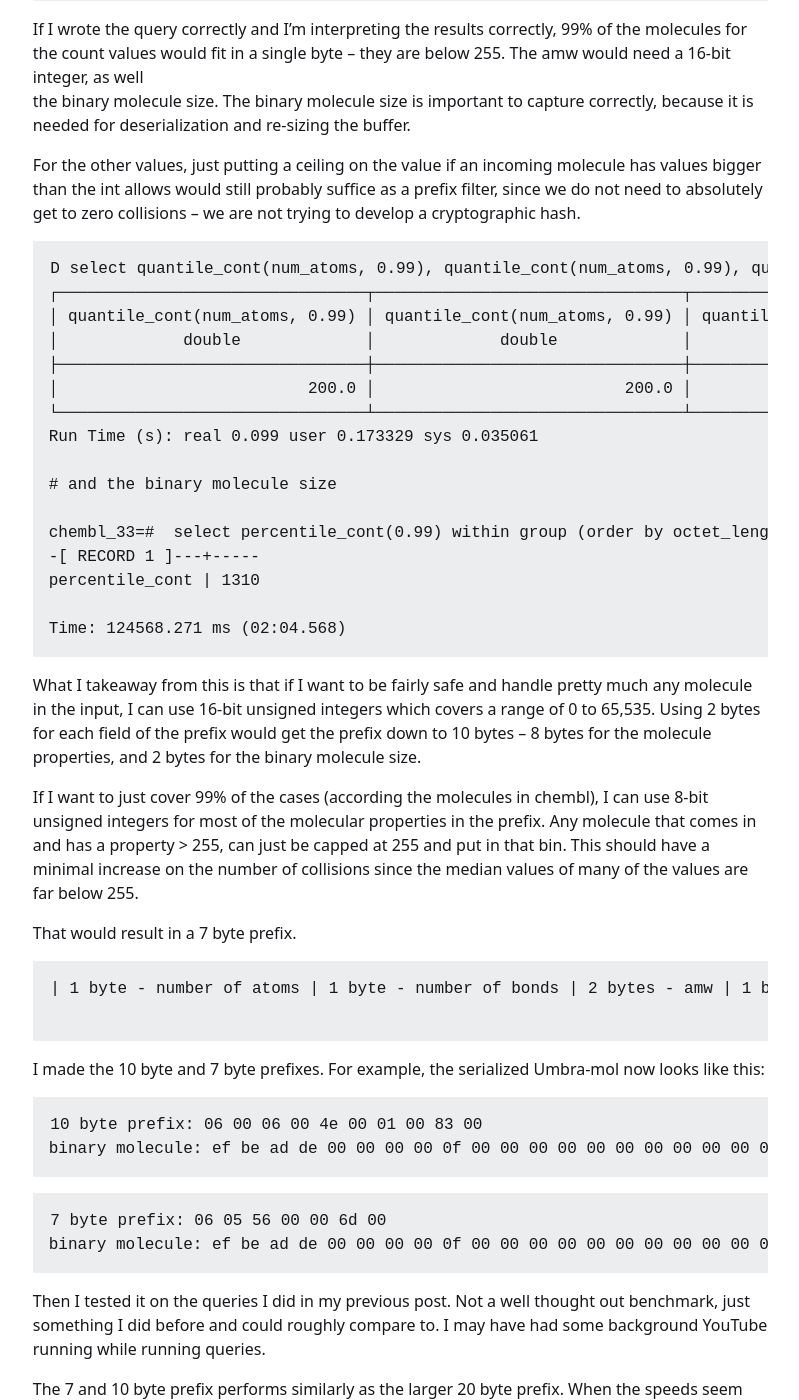
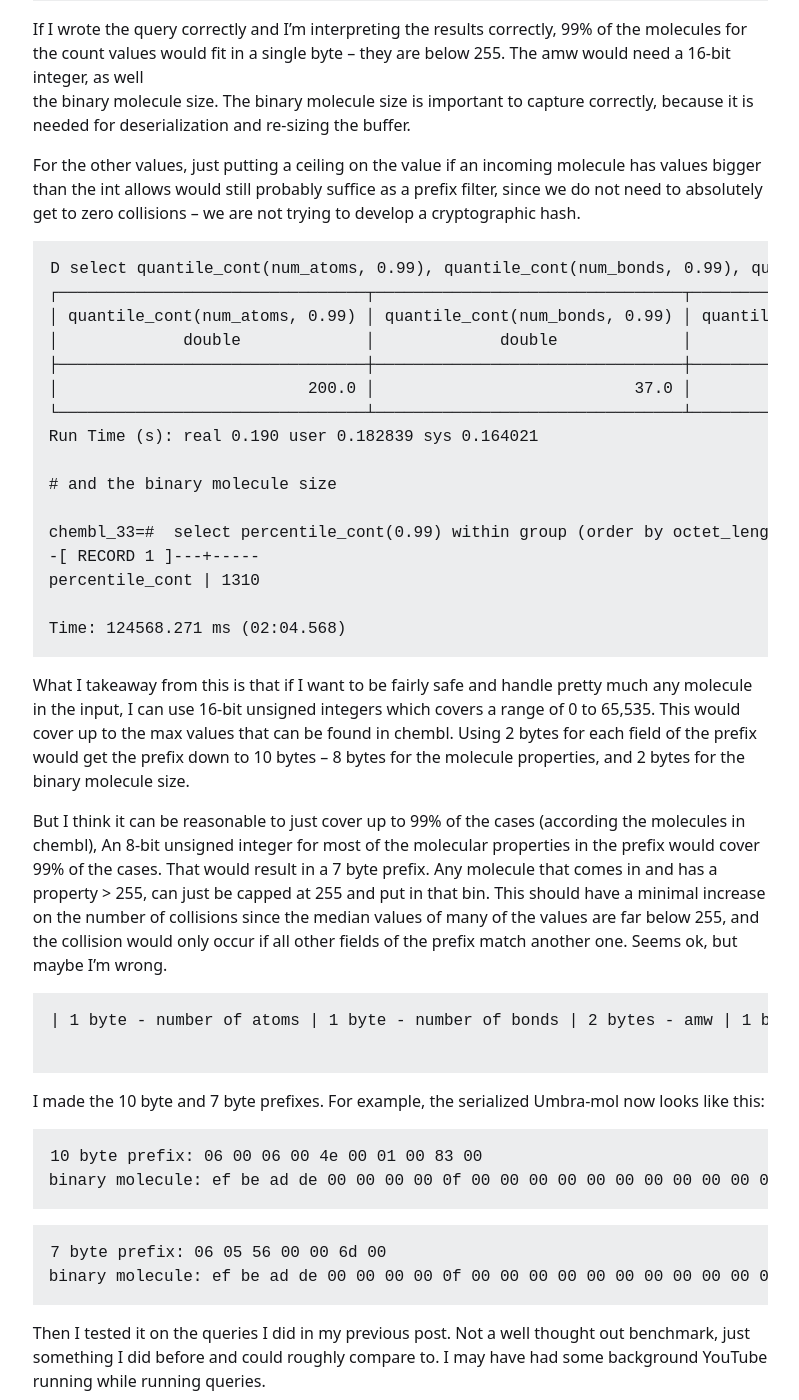
Before and after one commit to bodowd/bodowd.github.io, a Jekyll site: the page built from _posts/2024-07-25-umbra-mol-2.md, in a window 1280 px wide and 1400 px high, scrolled down 11195 px. Shown: the whole window, without its empty margins (320-1119 px from the left). Built offline with Jekyll 4.4.1, drawn with Linux system fonts in a browser that asks for light colours.

Commit message:
fix typo in sql query

````diff
--- a/_posts/2024-07-25-umbra-mol-2.md
+++ b/_posts/2024-07-25-umbra-mol-2.md
@@ -600,14 +600,14 @@ filter, since we do not need to absolutely get to zero collisions -- we are not
 trying to develop a cryptographic hash.
 
 ```sql
-D select quantile_cont(num_atoms, 0.99), quantile_cont(num_atoms, 0.99), quantile_cont(num_rings, 0.99), quantile_cont(amw::integer, 0.99) from molecule;
+D select quantile_cont(num_atoms, 0.99), quantile_cont(num_bonds, 0.99), quantile_cont(num_rings, 0.99), quantile_cont(amw::integer, 0.99) from molecule;
 ┌────────────────────────────────┬────────────────────────────────┬────────────────────────────────┬───────────────────────────────────────────┐
-│ quantile_cont(num_atoms, 0.99) │ quantile_cont(num_atoms, 0.99) │ quantile_cont(num_rings, 0.99) │ quantile_cont(CAST(amw AS INTEGER), 0.99) │
+│ quantile_cont(num_atoms, 0.99) │ quantile_cont(num_bonds, 0.99) │ quantile_cont(num_rings, 0.99) │ quantile_cont(CAST(amw AS INTEGER), 0.99) │
 │             double             │             double             │             double             │                  double                   │
 ├────────────────────────────────┼────────────────────────────────┼────────────────────────────────┼───────────────────────────────────────────┤
-│                          200.0 │                          200.0 │                            8.0 │                                    1446.0 │
+│                          200.0 │                           37.0 │                            8.0 │                                    1446.0 │
 └────────────────────────────────┴────────────────────────────────┴────────────────────────────────┴───────────────────────────────────────────┘
-Run Time (s): real 0.099 user 0.173329 sys 0.035061
+Run Time (s): real 0.190 user 0.182839 sys 0.164021
 
 # and the binary molecule size
 
@@ -619,18 +619,19 @@ Time: 124568.271 ms (02:04.568)
 ```
 
 What I takeaway from this is that if I want to be fairly safe and handle pretty
-much any molecule in the input, I can use
-16-bit unsigned integers which covers a range of 0 to 65,535.
+much any molecule in the input, I can use 16-bit unsigned integers which covers
+a range of 0 to 65,535. This would cover up to the max values that can be found in chembl.
 Using 2 bytes for each field of the prefix would get the prefix down to 10 bytes --
 8 bytes for the molecule properties, and 2 bytes for the binary molecule size.
 
-If I want to just cover 99% of the cases (according the molecules in chembl),
-I can use 8-bit unsigned integers for most of the molecular properties in
-the prefix. Any molecule that comes in and has a property > 255, can just be
+But I think it can be reasonable to just cover up to 99% of the cases (according the molecules in chembl),
+An 8-bit unsigned integer for most of the molecular properties in
+the prefix would cover 99% of the cases.
+That would result in a 7 byte prefix. Any molecule that comes in and has a property > 255, can just be
 capped at 255 and put in that bin. This should have a minimal increase on the
-number of collisions since the median values of many of the values are far below 255.
-
-That would result in a 7 byte prefix.
+number of collisions since the median values of many of the values are far below 255,
+and the collision would only occur if all other fields of the prefix match another one.
+Seems ok, but maybe I'm wrong.
 
 ```
 | 1 byte - number of atoms | 1 byte - number of bonds | 2 bytes - amw | 1 bytes - number of rings | 2 bytes - size of the binary molecule |
````
